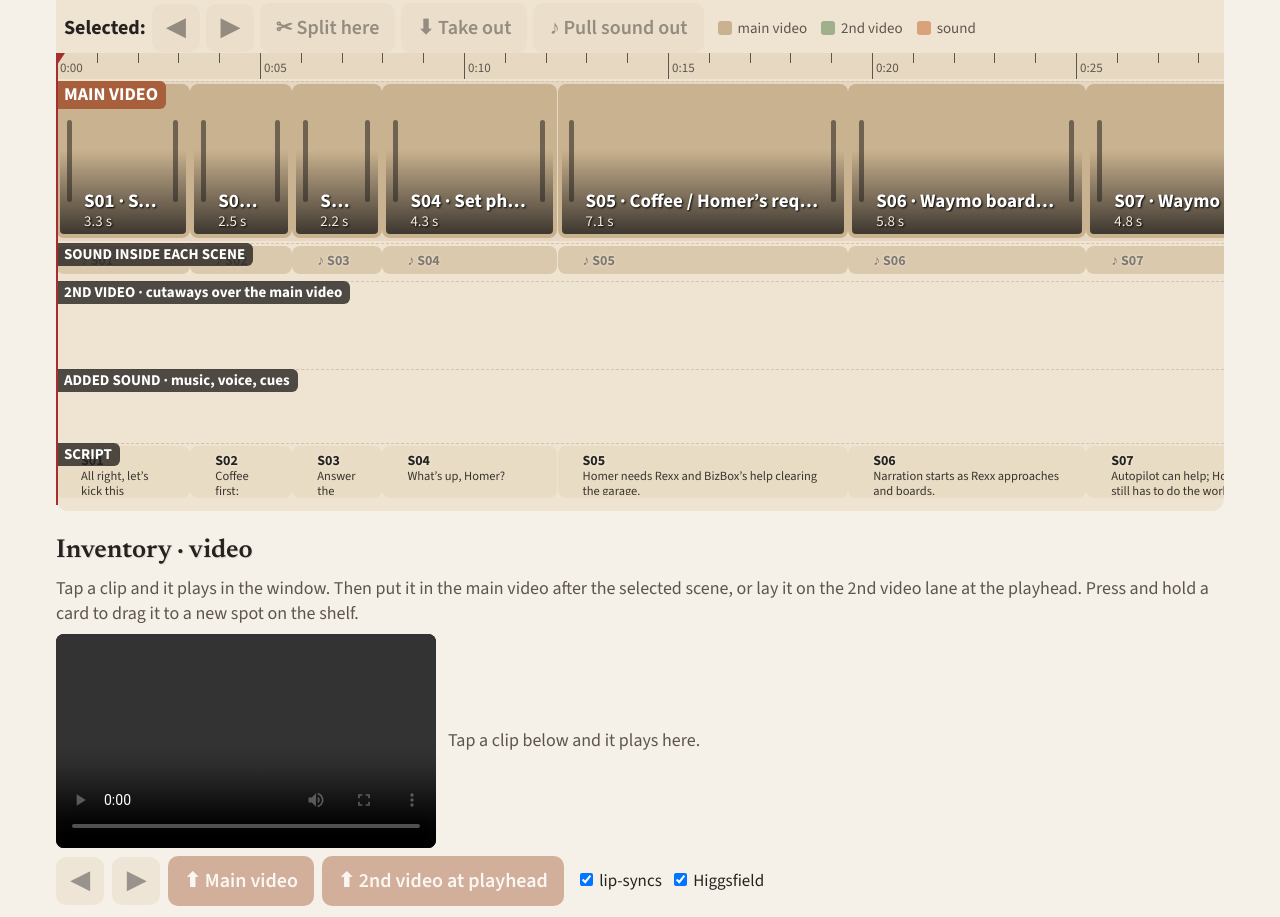
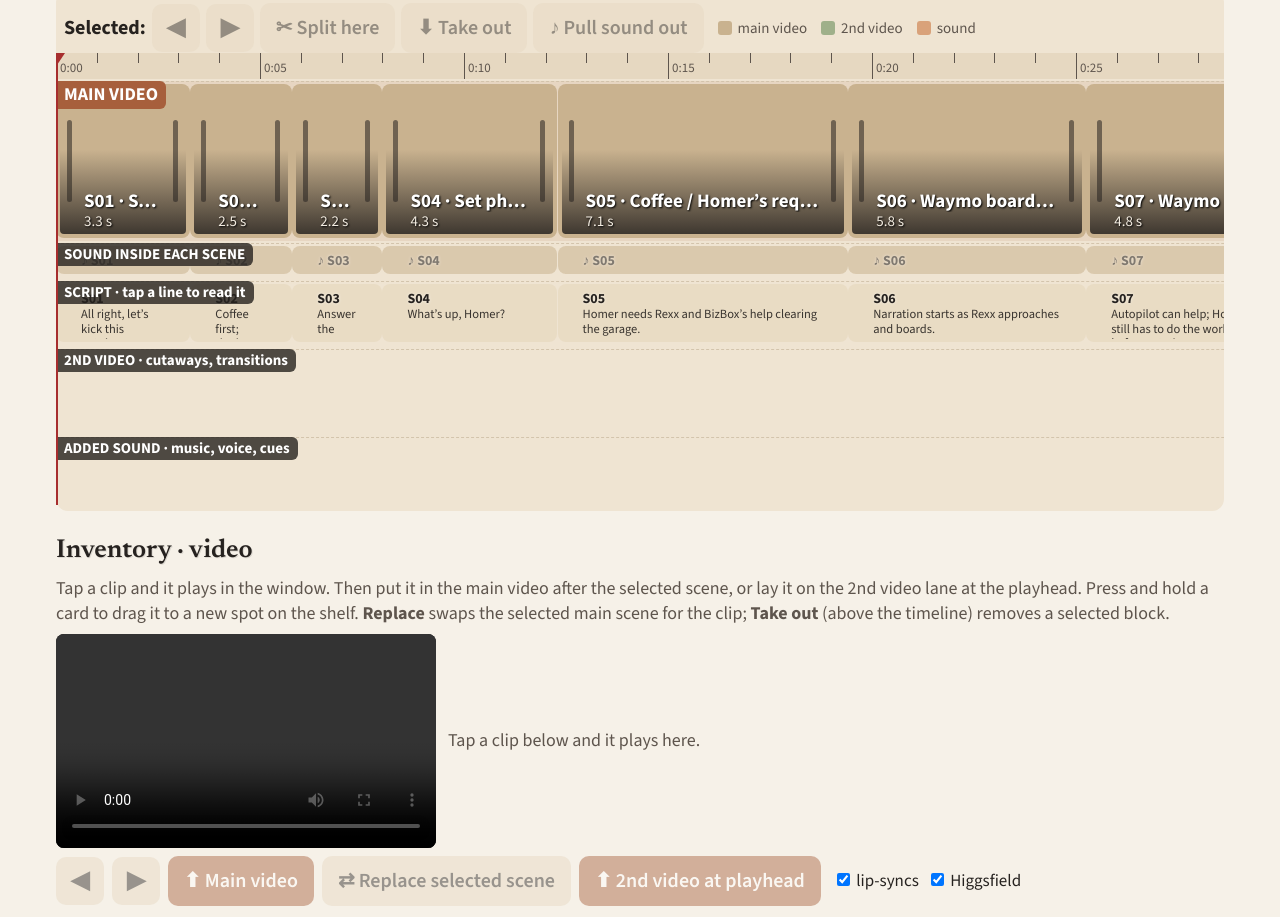
Before and after one commit to namesrexx-design/video-edit-room, a plain HTML site: page cut-room/index.html in a window 1280 px wide. Shown: the part 825-1742 px from the top of the page. Drawn offline with nearby package versions, Linux system fonts and the light colour scheme; no server answers.

Commit message:
Cut Room v7: script lane under the scene sound with tap-to-read pop-up; replace selected scene with a shelf clip
Co-Authored-By: Claude Fable 5.1 <noreply@anthropic.com>

```diff
--- a/cut-room/index.html
+++ b/cut-room/index.html
@@ -36,7 +36,8 @@
   .ruler{ top:0; height:26px; background:var(--panel2); }
   .tick{ position:absolute; top:0; width:1px; height:10px; background:var(--muted); } .tick.s5{ height:26px; }
   .tick span{ position:absolute; left:4px; top:6px; font-size:13px; color:var(--muted); white-space:nowrap; }
-  .l-v1{ top:28px; height:160px; background:rgba(167,95,60,.10); } .l-a1{ top:190px; height:34px; } .l-v2{ top:228px; height:84px; } .l-a2{ top:316px; height:70px; } .l-script{ top:390px; height:58px; }
+  .l-v1{ top:28px; height:160px; background:rgba(167,95,60,.10); } .l-a1{ top:190px; height:34px; } .l-script{ top:228px; height:64px; } .l-v2{ top:296px; height:84px; } .l-a2{ top:384px; height:70px; }
+  .sheet{ position:fixed; left:0; right:0; bottom:0; background:var(--panel); border-top:3px solid var(--accent); border-radius:16px 16px 0 0; padding:16px 18px 90px; box-shadow:0 -10px 30px rgba(0,0,0,.25); z-index:15; max-height:70vh; overflow:auto; } .sheet[hidden]{ display:none; } .sheet .id{ display:inline-block; background:var(--accent); color:var(--accent-ink); font-weight:700; padding:2px 10px; border-radius:6px; font-size:17px; } .sheet h3{ font-family:Newsreader,Georgia,serif; font-size:26px; margin:8px 0 4px; } .sheet .line{ font-size:22px; line-height:1.4; margin:6px 0 10px; } .sheet .st{ color:var(--muted); font-size:17px; }
   .lanebg{ position:absolute; inset:0; border-top:1px dashed var(--line); }
   .blk{ position:absolute; top:3px; bottom:3px; border-radius:8px; overflow:hidden; border:3px solid transparent; user-select:none; -webkit-user-select:none; touch-action:none; background:var(--v1); color:var(--text); }
   .blk.v2{ background:var(--v2); } .blk.a2{ background:var(--a2); } .blk.a1{ background:var(--v1); opacity:.55; touch-action:pan-x; } .blk.script{ background:var(--script); touch-action:pan-x; }
@@ -118,17 +119,17 @@
       <div class="lane ruler" id="ruler"></div>
       <div class="lane l-v1" id="lV1"><div class="lanebg"></div><span class="lab" style="font-size:18px;background:var(--accent)">MAIN VIDEO</span></div>
       <div class="lane l-a1" id="lA1"><div class="lanebg"></div><span class="lab">SOUND INSIDE EACH SCENE</span></div>
-      <div class="lane l-v2" id="lV2"><div class="lanebg"></div><span class="lab">2ND VIDEO · cutaways over the main video</span></div>
+      <div class="lane l-script" id="lScript"><div class="lanebg"></div><span class="lab">SCRIPT · tap a line to read it</span></div>
+      <div class="lane l-v2" id="lV2"><div class="lanebg"></div><span class="lab">2ND VIDEO · cutaways, transitions</span></div>
       <div class="lane l-a2" id="lA2"><div class="lanebg"></div><span class="lab">ADDED SOUND · music, voice, cues</span></div>
-      <div class="lane l-script" id="lScript"><div class="lanebg"></div><span class="lab">SCRIPT</span></div>
       <div id="ph"></div>
     </div></div>
   </div>
 
   <h2>Inventory · video</h2>
-  <p class="hint" id="invHint">Tap a clip and it plays in the window. Then put it in the main video after the selected scene, or lay it on the 2nd video lane at the playhead. Press and hold a card to drag it to a new spot on the shelf.</p>
+  <p class="hint" id="invHint">Tap a clip and it plays in the window. Then put it in the main video after the selected scene, or lay it on the 2nd video lane at the playhead. Press and hold a card to drag it to a new spot on the shelf. <b>Replace</b> swaps the selected main scene for the clip; <b>Take out</b> (above the timeline) removes a selected block.</p>
   <div class="pv"><video id="pv" controls playsinline preload="metadata"></video><div class="pvt" id="pvt">Tap a clip below and it plays here.</div></div>
-  <div class="actions"><button class="icon" id="invL" title="Move earlier">◀</button><button class="icon" id="invR" title="Move later">▶</button><button class="primary" id="invV1">⬆ Main video</button><button class="primary" id="invV2">⬆ 2nd video at playhead</button><label style="font-size:17px;margin-left:4px"><input type="checkbox" id="invLip" checked> lip-syncs</label><label style="font-size:17px"><input type="checkbox" id="invHig" checked> Higgsfield</label></div>
+  <div class="actions"><button class="icon" id="invL" title="Move earlier">◀</button><button class="icon" id="invR" title="Move later">▶</button><button class="primary" id="invV1">⬆ Main video</button><button id="invSwap">⇄ Replace selected scene</button><button class="primary" id="invV2">⬆ 2nd video at playhead</button><label style="font-size:17px;margin-left:4px"><input type="checkbox" id="invLip" checked> lip-syncs</label><label style="font-size:17px"><input type="checkbox" id="invHig" checked> Higgsfield</label></div>
   <div class="strip" id="inv"></div>
 
   <h2>Inventory · sound</h2>
@@ -157,6 +158,7 @@
   <span class="stat" id="stat">Not saved yet</span>
   <button class="primary" id="save">Save cut</button>
 </div>
+<div class="sheet" id="sheet" hidden><span class="id" id="shId"></span><h3 id="shTitle"></h3><div class="line" id="shLine"></div><div class="st" id="shSt"></div><div class="actions" style="margin-top:12px"><button class="primary" id="shPlay">▶ Play this scene</button><button id="shClose">Close</button></div></div>
 <div class="toast" id="toast"></div>
 
 <script>
@@ -230,7 +232,7 @@ function keepPhVisible(){ const tl = $('tl'), x = ph * pxf; if (x < tl.scrollLef
 let drag = null;
 $('tlin').addEventListener('pointerdown', e => {
   const h = e.target.closest('.hl,.hr'); const b = e.target.closest('.blk');
-  if (b && b.dataset.ro) { sel = { lane:'v1', i:+b.dataset.i }; renderTL(); return; }
+  if (b && b.dataset.ro) { sel = { lane:'v1', i:+b.dataset.i }; renderTL(); if (b.classList.contains('script')) openSheet(+b.dataset.i); return; }
   if (!b) { drag = { seek:true }; seekTo(Math.max(0, Math.round((e.clientX - $('tlin').getBoundingClientRect().left) / pxf))); return; }
   const lane = b.dataset.lane, i = +b.dataset.i; sel = { lane, i }; renderTL();
   const item = S[lane][i]; const st = { lane, i, x0:e.clientX, mode: h ? (h.classList.contains('hl') ? 'L' : 'R') : 'move', snap: JSON.stringify(S), o: { ...item }, armed: true, el: b };
@@ -261,6 +263,8 @@ function nudge(df){ if (!sel) return; snapshot(); if (sel.lane === 'v1') { const
 $('split').onclick = () => { if (!sel || sel.lane !== 'v1') return; const pos = v1pos(); const b = S.v1[sel.i]; const off = ph - pos[sel.i]; if (off < 6 || off > len(b) - 6) return toast('Move the playhead inside the selected scene first'); snapshot(); const cutAt = b.start + off; S.v1.splice(sel.i + 1, 0, { id:b.id, start:cutAt, end:b.end }); b.end = cutAt; renderTL(); toast('Split. Two pieces now.'); };
 $('park').onclick = () => { if (!sel) return; snapshot(); const [b] = S[sel.lane].splice(sel.i, 1); if (sel.lane === 'v1' && byId[b.id].kind === 'scene' && !S.v1.some(x => x.id === b.id)) S.parked.push(b.id); sel = null; renderTL(); toast(`${title(b.id)} taken out.`); };
 $('detach').onclick = () => { if (!sel || sel.lane !== 'v1') return; const b = S.v1[sel.i]; if (b.mute) return; snapshot(); b.mute = true; S.a2.push({ id:b.id, start:b.start, end:b.end, at:v1pos()[sel.i], fromScene:true }); renderTL(); toast('Sound pulled out onto its own block. Move it, trim it, or take it out.'); };
+function openSheet(i){ const b = S.v1[i]; if (!b) return; const k = byId[b.id]; const ids = k.scenes.length ? k.scenes : [k.id]; $('shId').textContent = (i+1) + ' · ' + ids.join(' + '); $('shTitle').textContent = title(b.id); $('shLine').textContent = k.scenes.length ? k.scenes.map(s => STORY[s]?.line).filter(Boolean).join('\n\n') : (k.title || ''); $('shSt').textContent = k.scenes.length ? k.scenes.map(s => STORY[s]?.status ? s + ': ' + STORY[s].status.replace(/\s+/g,' ') : '').filter(Boolean).join('  ·  ') : (k.group === 'lipsync' ? 'lip-sync render' : 'Higgsfield render ' + (k.at || '')); $('sheet').hidden = false; $('shPlay').onclick = () => { $('sheet').hidden = true; playFrom(v1pos()[i]); }; }
+$('shClose').onclick = () => { $('sheet').hidden = true; };
 $('undo').onclick = () => { if (!undoStack.length) return toast('Nothing to undo'); S = JSON.parse(undoStack.pop()); sel = null; renderTL(); toast('Undone'); };
 $('zoomIn').onclick = () => { pxf = Math.min(6, pxf * 1.5); renderTL(); keepPhVisible(); }; $('zoomOut').onclick = () => { pxf = Math.max(0.25, pxf / 1.5); renderTL(); keepPhVisible(); };
 
@@ -278,7 +282,7 @@ function renderBins(){
   $('inv').replaceChildren(...INV.map((k, i) => [k, i]).filter(([k]) => k.group === 'lipsync' ? showLip : showHig).map(([k, i]) => card(k, i, 'vid', i === selInv)));
   const f = { music:$('fMusic').checked, voice:$('fVoice').checked, cue:$('fCue').checked, stem:$('fStem').checked };
   $('aud').replaceChildren(...AUD.map((k, i) => [k, i]).filter(([k]) => f[k.group]).map(([k, i]) => card(k, i, 'aud', i === selAud)));
-  for (const id of ['invL','invR','invV1','invV2']) $(id).disabled = selInv == null;
+  for (const id of ['invL','invR','invV1','invV2','invSwap']) $(id).disabled = selInv == null;
   $('audAdd').disabled = selAud == null;
   for (const id of ['unpark','preview']) $(id).disabled = selBin == null;
 }
@@ -298,6 +302,7 @@ let playAll = false;
 $('audAll').onclick = () => { const f = { music:$('fMusic').checked, voice:$('fVoice').checked, cue:$('fCue').checked, stem:$('fStem').checked }; const list = AUD.map((k, i) => [k, i]).filter(([k]) => f[k.group]).map(([, i]) => i); if (!list.length) return; playAll = true; let p = 0; playAud(list[0]); $('pa').onended = () => { if (!playAll) return; p++; if (p < list.length) playAud(list[p]); else playAll = false; }; };
 const insertV1 = id => { snapshot(); const k = byId[id]; const at = sel?.lane === 'v1' ? sel.i + 1 : S.v1.length; S.v1.splice(at, 0, { id, start:0, end:k.frames }); sel = { lane:'v1', i:at }; renderTL(); toast(`${title(id)} put in the main video at ${at+1}.`); };
 $('invV1').onclick = () => selInv != null && insertV1(INV[selInv].id);
+$('invSwap').onclick = () => { if (selInv == null) return toast('Tap a clip on the shelf first'); if (!sel || sel.lane !== 'v1') return toast('Tap the scene in the main video you want to replace'); snapshot(); const k = INV[selInv]; const old = S.v1[sel.i]; S.v1[sel.i] = { id:k.id, start:0, end:k.frames }; if (byId[old.id].kind === 'scene' && !S.v1.some(x => x.id === old.id) && !S.parked.includes(old.id)) S.parked.push(old.id); renderTL(); toast(title(old.id) + ' replaced by ' + label(k.id) + '. The old scene is in Taken out.'); };
 $('invV2').onclick = () => { if (selInv == null) return; snapshot(); const k = INV[selInv]; S.v2.push({ id:k.id, start:0, end:k.frames, at:ph }); sel = { lane:'v2', i:S.v2.length-1 }; renderTL(); toast(`${title(k.id)} laid on the 2nd video lane at ${fmt(ph)}.`); };
 $('unpark').onclick = () => { if (selBin == null) return; const id = S.parked[selBin]; snapshot(); S.parked.splice(selBin, 1); selBin = null; insertV1(id); };
 $('audAdd').onclick = () => { if (selAud == null) return; snapshot(); const k = AUD[selAud]; S.a2.push({ id:k.id, start:0, end:k.frames, at:ph }); sel = { lane:'a2', i:S.a2.length-1 }; renderTL(); toast(`${title(k.id)} laid down at ${fmt(ph)}.`); };
```
